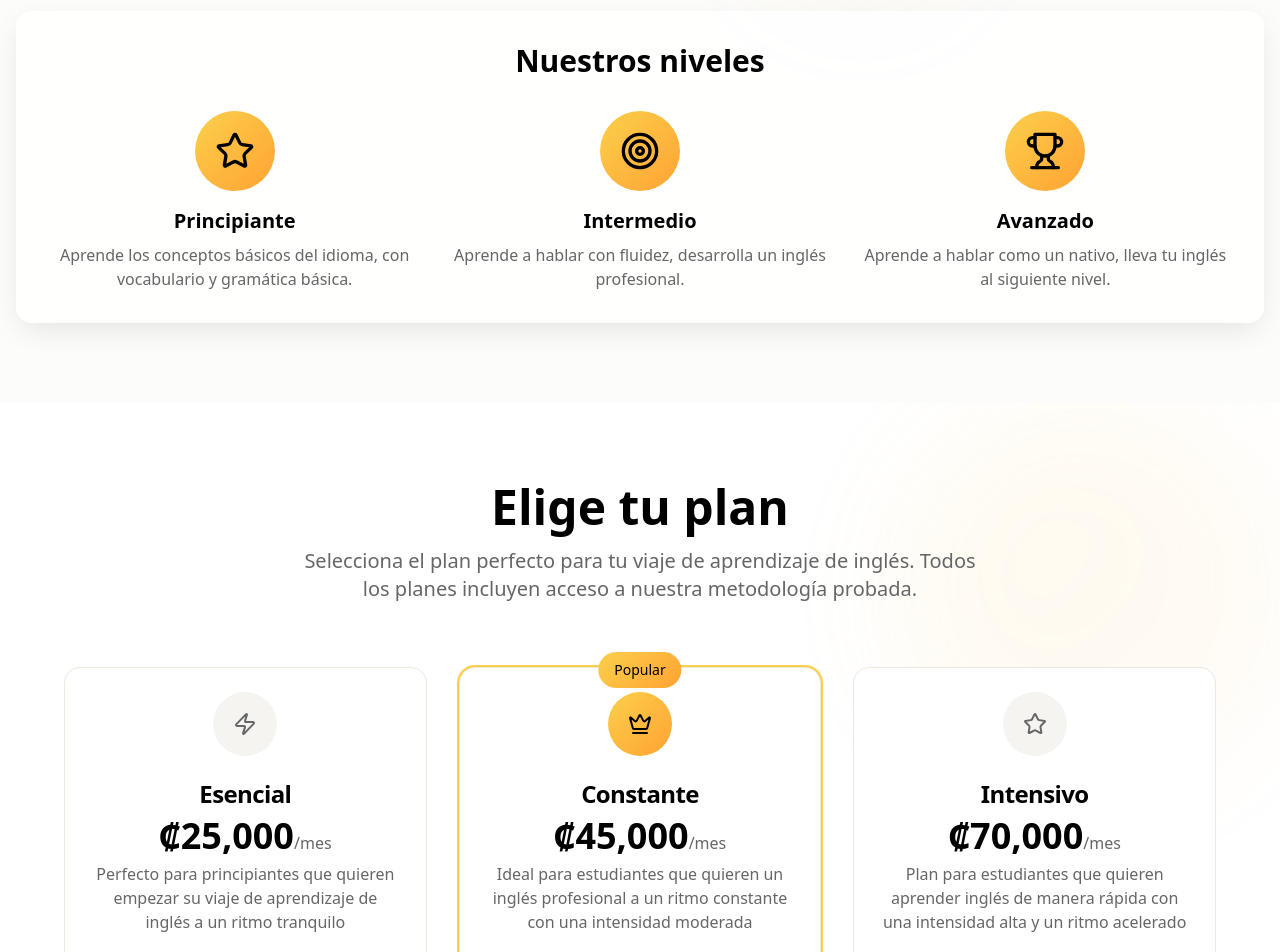
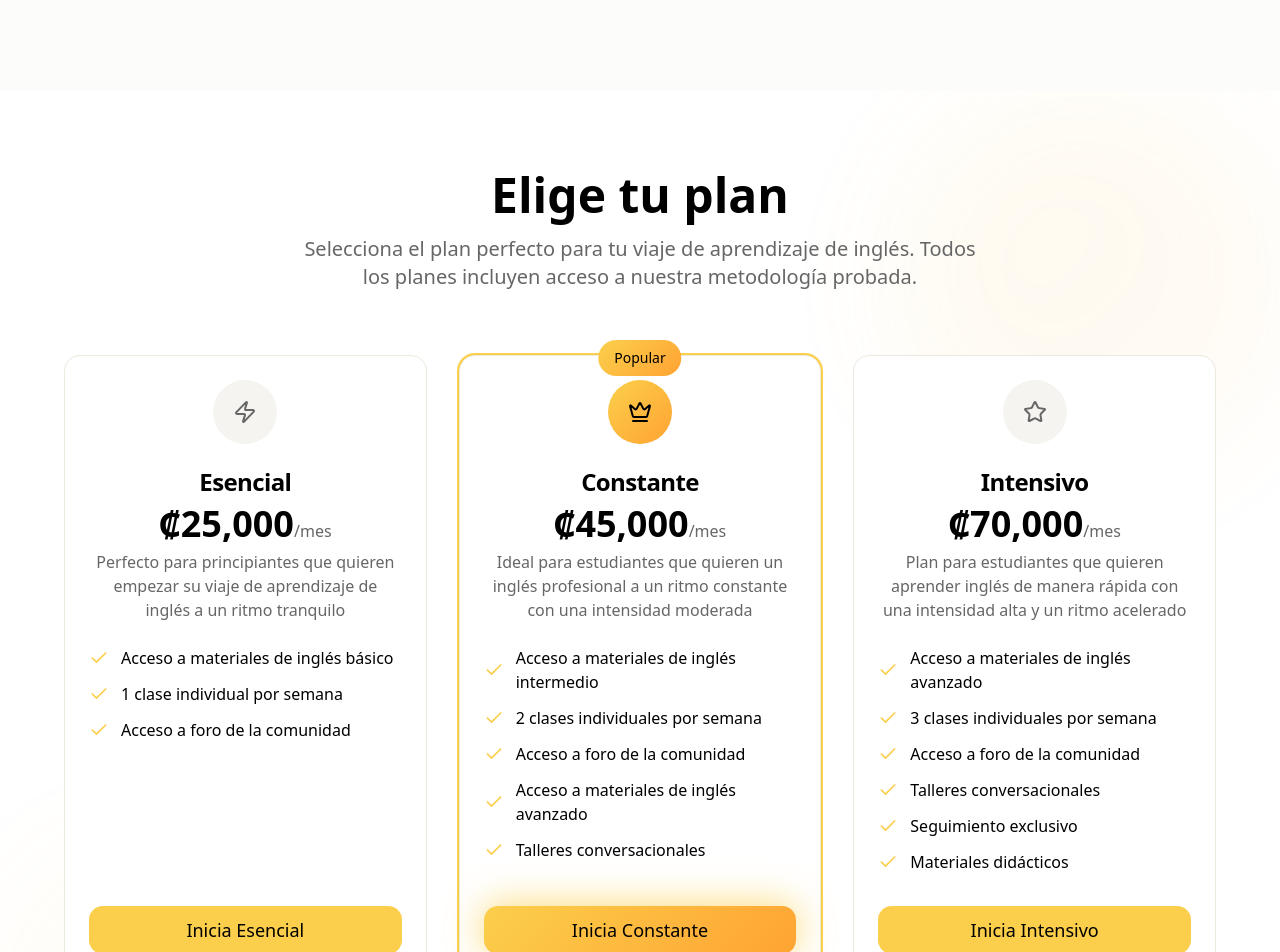
Before and after one commit to danielcdz/beeMind, a React (Vite) app: page / in a window 1280 px wide. Shown: the part 2100-3052 px from the top of the page. Built offline with nearby package versions, Linux system fonts and the light colour scheme.

Commit message:
Delete level section

```diff
--- a/src/components/About.tsx
+++ b/src/components/About.tsx
@@ -103,42 +103,6 @@ const About = () => {
             <p className="text-muted-foreground">BeeMind es para todos, desde principiantes hasta avanzados</p>
           </div>
         </div>
-
-        {/* Course Levels */}
-        <div ref={levelsRef} id="courses" className={`bg-card/80 backdrop-blur-sm rounded-2xl p-8 shadow-card animate-scale-in ${levelsVisible ? 'visible' : ''}`}>
-          <h3 className="text-3xl font-bold text-center text-foreground mb-8">
-            Nuestros niveles
-          </h3>
-          <div className="grid md:grid-cols-3 gap-8">
-            <div className="text-center">
-              <div className="w-20 h-20 mx-auto mb-4 bg-gradient-primary rounded-full flex items-center justify-center text-primary-foreground">
-                <Star className="w-10 h-10" />
-              </div>
-              <h4 className="text-xl font-bold text-foreground mb-2">Principiante</h4>
-              <p className="text-muted-foreground">
-                Aprende los conceptos básicos del idioma, con vocabulario y gramática básica.
-              </p>
-            </div>
-            <div className="text-center">
-              <div className="w-20 h-20 mx-auto mb-4 bg-gradient-primary rounded-full flex items-center justify-center text-primary-foreground">
-                <Target className="w-10 h-10" />
-              </div>
-              <h4 className="text-xl font-bold text-foreground mb-2">Intermedio</h4>
-              <p className="text-muted-foreground">
-                Aprende a hablar con fluidez, desarrolla un inglés profesional.
-              </p>
-            </div>
-            <div className="text-center">
-              <div className="w-20 h-20 mx-auto mb-4 bg-gradient-primary rounded-full flex items-center justify-center text-primary-foreground">
-                <Trophy className="w-10 h-10" />
-              </div>
-              <h4 className="text-xl font-bold text-foreground mb-2">Avanzado</h4>
-              <p className="text-muted-foreground">
-                Aprende a hablar como un nativo, lleva tu inglés al siguiente nivel.
-              </p>
-            </div>
-          </div>
-        </div>
       </div>
     </section>;
 };
--- a/src/components/Pricing.tsx
+++ b/src/components/Pricing.tsx
@@ -21,7 +21,7 @@ const Pricing = () => {
         "Acceso a foro de la comunidad",
       ],
       popular: false,
-      buttonText: "Inicia ahora",
+      buttonText: "Inicia Esencial",
       buttonLink: "https://wa.me/50672926155?text=Hola! Me interesa aprender inglés en BeeMind con el plan básico!"
     },
     {
@@ -38,7 +38,7 @@ const Pricing = () => {
         "Talleres conversacionales"
       ],
       popular: true,
-      buttonText: "Escoge Pro",
+      buttonText: "Inicia Constante",
       buttonLink: "https://wa.me/50672926155?text=Hola! Me interesa aprender inglés en BeeMind con el plan Pro!"
     },
     {
@@ -56,7 +56,7 @@ const Pricing = () => {
         "Materiales didácticos",
       ],
       popular: false,
-      buttonText: "Inicia Premium",
+      buttonText: "Inicia Intensivo",
       buttonLink: "https://wa.me/50672926155?text=Hola! Me interesa aprender inglés en BeeMind con el plan Premium!"
     }
   ];
```
